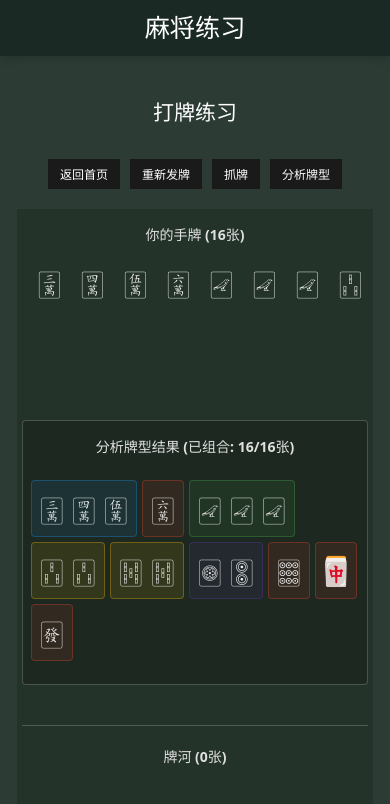
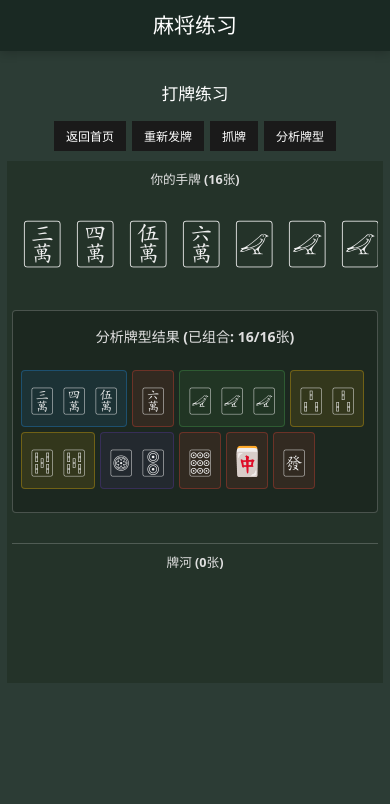
Before and after one commit to valarxu/mahjong_practice, a React (Vite) app: page /mahjong-practice in a window 390 px wide. Shown: the top 804 px of the page. Built offline with nearby package versions, Linux system fonts and the light colour scheme.

Commit message:
update: 更加适配手机

```diff
--- a/src/App.css
+++ b/src/App.css
@@ -16,6 +16,10 @@
 
 .app-container.mobile-view {
   padding: 0;
+}
+
+.app-container.small-mobile-view {
+  font-size: 0.9rem;
 }
 
 .app-header {
@@ -39,15 +43,31 @@
   font-size: 1.8rem;
 }
 
+.app-container.small-mobile-view .app-header h1 {
+  font-size: 1.5rem;
+}
+
 .app-header p {
   margin: 0.5rem 0 0;
   font-size: 1.1rem;
   opacity: 0.8;
 }
 
+.app-container.mobile-view .app-header p {
+  font-size: 0.9rem;
+}
+
 main {
   flex: 1;
   padding: 2rem 1rem;
+}
+
+.app-container.mobile-view main {
+  padding: 1rem 0.5rem;
+}
+
+.app-container.small-mobile-view main {
+  padding: 0.75rem 0.3rem;
 }
 
 footer {
@@ -99,6 +119,16 @@ footer p {
   color: #888;
 }
 
+@media (max-width: 400px) {
+  main {
+    padding: 0.75rem 0.3rem;
+  }
+
+  .app-header h1 {
+    font-size: 1.5rem;
+  }
+}
+
 @media (max-width: 480px) {
   main {
     padding: 1rem 0.5rem;
@@ -108,3 +138,17 @@ footer p {
     font-size: 1.8rem;
   }
 }
+
+/* 增强触摸交互 */
+@media (pointer: coarse) {
+  button {
+    min-height: 44px;
+    min-width: 44px;
+    padding: 10px 16px;
+  }
+
+  /* 增加按钮间距，防止误触 */
+  .action-buttons {
+    gap: 12px;
+  }
+}
--- a/src/App.tsx
+++ b/src/App.tsx
@@ -6,11 +6,14 @@ import MahjongPractice from './components/MahjongPractice'
 import { useDeviceDetect } from './hooks/useDeviceDetect';
 
 function App() {
-  const { isMobile } = useDeviceDetect();
+  const { isMobile, isSmallMobile } = useDeviceDetect();
+
+  // 组合设备类名
+  const deviceClass = `${isMobile ? 'mobile-view' : ''} ${isSmallMobile ? 'small-mobile-view' : ''}`;
 
   return (
     <BrowserRouter>
-      <div className={`app-container ${isMobile ? 'mobile-view' : ''}`}>
+      <div className={`app-container ${deviceClass}`}>
         <header className="app-header">
           <h1>麻将练习</h1>
         </header>
--- a/src/components/MahjongPractice.css
+++ b/src/components/MahjongPractice.css
@@ -2,6 +2,14 @@
   padding: 20px;
   max-width: 1400px;
   margin: 0 auto;
+}
+
+.mobile-view .mahjong-practice-container {
+  padding: 10px 5px;
+}
+
+.small-mobile-view .mahjong-practice-container {
+  padding: 5px 3px;
 }
 
 .practice-content {
@@ -13,11 +21,32 @@
   width: 100%;
 }
 
+.mobile-view .practice-content {
+  padding: 15px 8px;
+  margin-top: 10px;
+}
+
+.small-mobile-view .practice-content {
+  padding: 10px 5px;
+  margin-top: 5px;
+}
+
 .action-buttons {
   display: flex;
   justify-content: center;
   gap: 10px;
   margin: 20px 0;
+  flex-wrap: wrap;
+}
+
+.mobile-view .action-buttons {
+  gap: 8px;
+  margin: 15px 0;
+}
+
+.small-mobile-view .action-buttons {
+  gap: 6px;
+  margin: 10px 0;
 }
 
 .action-button {
@@ -29,6 +58,16 @@
   border: none;
   cursor: pointer;
   transition: background-color 0.3s;
+}
+
+.mobile-view .action-button {
+  padding: 8px 14px;
+  font-size: 13px;
+}
+
+.small-mobile-view .action-button {
+  padding: 6px 12px;
+  font-size: 12px;
 }
 
 .action-button:hover {
@@ -45,12 +84,22 @@
   margin-bottom: 30px;
 }
 
+.mobile-view .player-tiles {
+  margin-bottom: 20px;
+}
+
 .player-tiles h3, .discarded-tiles h3 {
   margin-top: 0;
   margin-bottom: 15px;
   font-size: 1rem;
   color: #e0e0e0;
   text-align: center;
+}
+
+.mobile-view .player-tiles h3,
+.mobile-view .discarded-tiles h3 {
+  margin-bottom: 10px;
+  font-size: 0.9rem;
 }
 
 .tiles-row {
@@ -61,6 +110,17 @@
   overflow-x: auto;
   padding-bottom: 10px;
   min-height: 130px; /* 确保预选牌上移后，下面的元素不会跳动 */
+}
+
+.mobile-view .tiles-row {
+  gap: 5px;
+  min-height: 100px;
+  justify-content: flex-start;
+}
+
+.small-mobile-view .tiles-row {
+  gap: 3px;
+  min-height: 90px;
 }
 
 .tile {
@@ -80,10 +140,26 @@
   flex-shrink: 0;
 }
 
+.mobile-view .tile {
+  font-size: 4rem;
+  width: 55px;
+  height: 90px;
+}
+
+.small-mobile-view .tile {
+  font-size: 3.5rem;
+  width: 50px;
+  height: 80px;
+}
+
 /* 抓牌的样式 */
 .drawn-tile {
   margin-left: 20px; /* 抓进来的牌与其他牌有一定间距 */
   position: relative;
+}
+
+.mobile-view .drawn-tile {
+  margin-left: 12px;
 }
 
 .drawn-tile::before {
@@ -95,10 +171,23 @@
   background-color: rgba(255, 255, 255, 0.3);
 }
 
+.mobile-view .drawn-tile::before {
+  left: -8px;
+  width: 1px;
+}
+
 /* 预选牌的样式 */
 .pre-selected {
   transform: translateY(-20px) !important; /* 预选的牌上移20px */
   filter: brightness(1.2); /* 亮度提高，更加明显 */
+}
+
+.mobile-view .pre-selected {
+  transform: translateY(-15px) !important;
+}
+
+.small-mobile-view .pre-selected {
+  transform: translateY(-12px) !important;
 }
 
 /* 牌河样式 */
@@ -106,6 +195,16 @@
   margin-top: 40px;
   padding-top: 20px;
   border-top: 1px solid rgba(255, 255, 255, 0.2);
+}
+
+.mobile-view .discarded-tiles {
+  margin-top: 30px;
+  padding-top: 15px;
+}
+
+.small-mobile-view .discarded-tiles {
+  margin-top: 20px;
+  padding-top: 10px;
 }
 
 .discarded-row {
@@ -116,12 +215,28 @@
   min-height: auto;
 }
 
+.mobile-view .discarded-row {
+  gap: 3px;
+}
+
 .discarded-tile {
   width: 50px;
   height: 70px;
   font-size: 3rem;
   opacity: 0.8;
   cursor: default;
+}
+
+.mobile-view .discarded-tile {
+  width: 45px;
+  height: 60px;
+  font-size: 2.8rem;
+}
+
+.small-mobile-view .discarded-tile {
+  width: 40px;
+  height: 55px;
+  font-size: 2.5rem;
 }
 
 .discarded-tile:hover {
@@ -133,6 +248,16 @@ h2 {
   color: white;
   font-size: 1.5rem;
   margin-bottom: 30px;
+}
+
+.mobile-view h2 {
+  font-size: 1.3rem;
+  margin-bottom: 20px;
+}
+
+.small-mobile-view h2 {
+  font-size: 1.2rem;
+  margin-bottom: 15px;
 }
 
 /* 响应式设计 */
@@ -174,12 +299,40 @@ h2 {
   }
 
   .practice-content {
-    padding: 15px 5px;
+    padding: 15px 8px;
   }
 
   .action-button {
-    padding: 6px 12px;
-    font-size: 12px;
+    padding: 8px 14px;
+    font-size: 13px;
+  }
+
+  .tile {
+    font-size: 3.8rem;
+    width: 48px;
+    height: 95px;
+  }
+
+  .discarded-tile {
+    width: 38px;
+    height: 55px;
+    font-size: 2.4rem;
+  }
+
+  .drawn-tile {
+    margin-left: 15px;
+  }
+}
+
+@media (max-width: 576px) {
+  .practice-content {
+    padding: 12px 6px;
+  }
+
+  .tiles-row {
+    justify-content: flex-start;
+    padding-left: 10px;
+    gap: 5px;
   }
 
   .tile {
@@ -190,31 +343,31 @@ h2 {
 
   .discarded-tile {
     width: 35px;
-    height: 55px;
+    height: 50px;
     font-size: 2.2rem;
-  }
-
-  .drawn-tile {
-    margin-left: 15px;
   }
 }
 
-@media (max-width: 576px) {
+@media (max-width: 400px) {
+  .practice-content {
+    padding: 10px 5px;
+  }
+
   .tiles-row {
-    justify-content: flex-start;
-    padding-left: 10px;
+    padding-left: 5px;
+    gap: 3px;
   }
 
   .tile {
-    font-size: 3rem;
-    width: 40px;
-    height: 80px;
+    font-size: 3.2rem;
+    width: 42px;
+    height: 85px;
   }
 
   .discarded-tile {
-    width: 30px;
+    width: 32px;
     height: 45px;
-    font-size: 1.8rem;
+    font-size: 2rem;
   }
 }
 
--- a/src/components/MahjongSimulator.css
+++ b/src/components/MahjongSimulator.css
@@ -91,43 +91,73 @@
 
 /* 更改移动端麻将牌的大小和布局 */
 .mobile-view .simulator-tile {
-  font-size: 3rem;
-  width: 50px;
-  height: 75px;
+  font-size: 4rem;
+  width: 60px;
+  height: 90px;
+}
+
+.small-mobile-view .simulator-tile {
+  font-size: 3.5rem;
+  width: 55px;
+  height: 80px;
 }
 
 .mobile-view .valid-draws .simulator-tile {
-  font-size: 2.5rem;
-  width: 40px;
-  height: 60px;
+  font-size: 3rem;
+  width: 45px;
+  height: 70px;
+}
+
+.small-mobile-view .valid-draws .simulator-tile {
+  font-size: 2.8rem;
+  width: 42px;
+  height: 65px;
 }
 
 .mobile-view .buttons-container {
-  flex-direction: column;
+  flex-direction: row;
+  flex-wrap: wrap;
   gap: 0.5rem;
   width: 100%;
-  align-items: center;
+  justify-content: center;
 }
 
 .mobile-view .buttons-container button {
-  width: 80%;
+  width: auto;
   margin: 0;
+  flex: 0 0 45%;
+}
+
+.small-mobile-view .buttons-container button {
+  width: auto;
+  margin: 0;
+  flex: 0 0 45%;
+  font-size: 0.9rem;
+  padding: 0.6rem 1rem;
 }
 
 /* 修改移动端面子组间距 */
 .mobile-view .meld-group {
+  margin-right: 8px;
+}
+
+.mobile-view .pair-group {
+  margin-left: 8px;
+}
+
+.small-mobile-view .meld-group {
   margin-right: 5px;
 }
 
-.mobile-view .pair-group {
+.small-mobile-view .pair-group {
   margin-left: 5px;
 }
 
 @media (max-width: 768px) {
   .simulator-tile {
-    font-size: 5rem;
-    width: 100px;
-    height: 120px;
+    font-size: 4.5rem;
+    width: 65px;
+    height: 100px;
   }
 
   .simulator-tile:hover {
@@ -137,9 +167,25 @@
 
 @media (max-width: 480px) {
   .simulator-tile {
+    font-size: 4rem;
+    width: 60px;
+    height: 90px;
+  }
+
+  .tile-type-row {
+    gap: 6px;
+  }
+}
+
+@media (max-width: 400px) {
+  .simulator-tile {
     font-size: 3.5rem;
-    width: 70px;
-    height: 84px;
+    width: 55px;
+    height: 80px;
+  }
+
+  .tile-type-row {
+    gap: 4px;
   }
 }
 
@@ -158,6 +204,17 @@
   font-style: italic;
 }
 
+/* 移动端优化描述文本 */
+.mobile-view .simulator-description {
+  font-size: 1rem;
+  margin-top: -0.5rem;
+}
+
+.mobile-view .pattern-description {
+  font-size: 0.9rem;
+  margin-bottom: 1rem;
+}
+
 /* 移除不需要的滚动条样式 */
 .tile-type-row::-webkit-scrollbar,
 .tile-type-row::-webkit-scrollbar-track,
@@ -172,6 +229,10 @@
   margin-right: auto;
   font-size: 0.9rem;
   padding-left: 8px;
+}
+
+.mobile-view .type-label {
+  font-size: 0.8rem;
 }
 
 /* 添加面子组和对子组的样式 */
@@ -194,6 +255,10 @@
   margin: 0 1px;
 }
 
+.mobile-view .tile-group .simulator-tile {
+  margin: 0;
+}
+
 /* 进张信息区域样式 */
 .discard-info {
   margin-top: 20px;
@@ -202,6 +267,11 @@
   border-radius: 8px;
   width: 100%;
   max-width: 1000px;
+}
+
+.mobile-view .discard-info {
+  margin-top: 15px;
+  padding: 10px;
 }
 
 /* 有效进张区域样式 - 确保横向排列 */
@@ -214,6 +284,10 @@
   margin-top: 15px;
 }
 
+.mobile-view .valid-draws {
+  gap: 3px;
+}
+
 /* 无进张提示样式 */
 .no-draws {
   color: #ff4d4d;
@@ -221,6 +295,10 @@
   text-align: center;
   margin-top: 10px;
   font-size: 1.2rem;
+}
+
+.mobile-view .no-draws {
+  font-size: 1rem;
 }
 
 /* 优化进张区域中麻将牌的大小 */
@@ -239,6 +317,11 @@
   color: #e0e0e0;
 }
 
+.mobile-view .discard-info p {
+  font-size: 0.9rem;
+  margin-bottom: 8px;
+}
+
 /* 进张牌容器，包含牌和剩余数量 */
 .draw-tile-container {
   display: flex;
@@ -249,15 +332,7 @@
 
 /* 剩余牌数量样式 */
 .remaining-count {
-  font-size: 1rem;
-  font-weight: bold;
-  color: #ffcc00;
-  margin-top: -5px;
-  background-color: rgba(0, 0, 0, 0.6);
-  border-radius: 50%;
-  width: 20px;
-  height: 20px;
-  display: flex;
-  align-items: center;
-  justify-content: center;
+  font-size: 0.8rem;
+  color: #a0c8b0;
+  margin-top: 2px;
 }
--- a/src/components/MahjongTiles.css
+++ b/src/components/MahjongTiles.css
@@ -30,6 +30,7 @@
   display: flex;
   flex-wrap: wrap;
   gap: 10px;
+  justify-content: center;
 }
 
 .tile {
@@ -54,9 +55,21 @@
 
 @media (max-width: 600px) {
   .tile {
-    font-size: 2rem;
-    width: 40px;
-    height: 50px;
+    font-size: 2.5rem;
+    width: 45px;
+    height: 55px;
+  }
+
+  .mahjong-container {
+    padding: 10px 5px;
+  }
+}
+
+@media (max-width: 400px) {
+  .tile {
+    font-size: 2.3rem;
+    width: 42px;
+    height: 52px;
   }
 }
 
@@ -90,13 +103,31 @@
 }
 
 .mobile-view .tile {
-  font-size: 2rem;
-  width: 35px;
-  height: 45px;
+  font-size: 2.8rem;
+  width: 45px;
+  height: 55px;
   padding: 3px;
+}
+
+.small-mobile-view .tile {
+  font-size: 2.5rem;
+  width: 42px;
+  height: 52px;
+  padding: 2px;
 }
 
 .mobile-view .navigate-button {
   padding: 0.6rem 1.2rem;
   font-size: 0.9rem;
 }
+
+/* 优化触摸交互 */
+@media (pointer: coarse) {
+  .tile {
+    margin: 5px;
+  }
+
+  .tile-row {
+    gap: 8px;
+  }
+}
--- a/src/hooks/useDeviceDetect.ts
+++ b/src/hooks/useDeviceDetect.ts
@@ -4,22 +4,25 @@ interface DeviceInfo {
   isMobile: boolean;
   isTablet: boolean;
   isDesktop: boolean;
+  isSmallMobile: boolean;
 }
 
 export function useDeviceDetect(): DeviceInfo {
   const [deviceInfo, setDeviceInfo] = useState<DeviceInfo>({
     isMobile: false,
     isTablet: false,
-    isDesktop: true
+    isDesktop: true,
+    isSmallMobile: false
   });
 
   useEffect(() => {
     const handleResize = () => {
       const width = window.innerWidth;
       setDeviceInfo({
-        isMobile: width < 480,
-        isTablet: width >= 480 && width < 768,
-        isDesktop: width >= 768
+        isMobile: width < 576,
+        isTablet: width >= 576 && width < 992,
+        isDesktop: width >= 992,
+        isSmallMobile: width < 400
       });
     };
 
```
